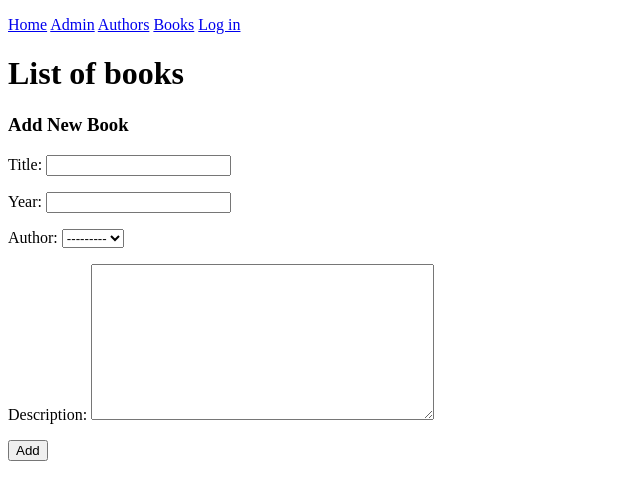
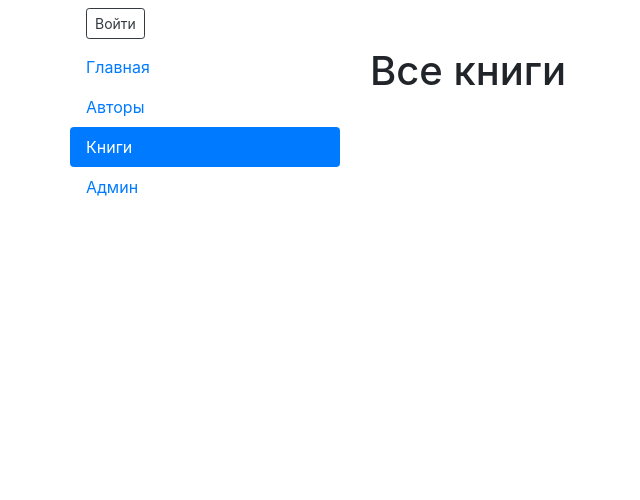
Before and after one commit to MelllivoraCapensis/library, a Django app: page /catalog/books/ in a window 1280 px wide. Shown: the top 500 px of the page, without its empty margins (0-640 px from the left). Run offline with Django 3.2, Linux system fonts and the light colour scheme; data that the repository does not hold is empty; some libraries are stand-ins or nearby versions.

Commit message:
add styles to register reader form

```diff
--- a/catalog/templates/base.html
+++ b/catalog/templates/base.html
@@ -1,3 +1,4 @@
+{% load static %}
 <!DOCTYPE html>
 <html lang="en">
 <head>
@@ -7,32 +8,65 @@
 			Library
 		{% endblock title %}
 	</title>
+	<link rel="stylesheet" href="https://stackpath.bootstrapcdn.com/bootstrap/4.3.1/css/bootstrap.min.css">
 </head>
 <body>
-	{% block navigation %}
-		<p>
+	<div class="container">
+		<div class="row">
+			<div class="navbar">
 				{% if user.is_authenticated %}
-				hello, {{ user }}
+					<span class="mr-3 p-1 ">
+						Привет, {{ user }}
+					</span>
+					{% if user.reader %}
+						<a class="btn  btn-outline-dark btn-sm mr-3 {% if request.resolver_match.url_name == 'reader_detail' %}disabled{% endif %}" href="{% url 'reader_detail' id=user.reader.id %}">
+							Мои книги
+						</a>
 					{% endif %}
-		</p>
-		<nav>
-			<a href="{% url 'home' %}">Home</a>
-			<a href="/admin">Admin</a>
-			<a href="{% url 'authors_list' %}">Authors</a>
-			<a href="{% url 'books_list' %}">Books</a>
-			{% if user.is_authenticated %}
-				<a href="{% url 'logout' %}">Log out</a>
+
+					<a class="btn btn-outline-dark btn-sm" href="{% url 'logout' %}">
+					Выйти
+					</a>
 				{% else %}
-				<a href="{% url 'login' %}">Log in</a>
+					<a class="btn btn-outline-dark btn-sm" href="{% url 'login' %}">
+						Войти
+					</a>
 				{% endif %}
-		</nav>
-	{% endblock navigation %}
+			</div>
+		</div>
+		<div class="row">
+			<ul class="nav col-3 nav-pills flex-column" id="v-pills-tab" role="tablist" aria-orientation="vertical">
+				<li class="nav-item">
+					<a href="{% url 'readers_list' %}" class="nav-link {% if request.resolver_match.url_name == 'readers_list' %}active{% endif %}">
+						Главная
+					</a>
+				</li>
+				<li class="nav-item">
+					<a href="{% url 'authors_list' %}" class="nav-link {% if request.resolver_match.url_name == 'authors_list' %}active{% endif %}">
+						Авторы
+					</a>
+				</li>
+				<li class="nav-item">
+					<a href="{% url 'books_list' %}" class="nav-link {% if request.resolver_match.url_name == 'books_list' %}active{% endif %}">
+						Книги
+					</a>
+				</li>
+				<li class="nav-item">
+					<a href="/admin" class="nav-link">
+						Админ
+					</a>
+				</li>
+			</ul>
+	        <div class="col-9">
 			  	{% block content %}
 					<h1>Library Site</h1>
 
 
 				{% endblock content %}
+			</div>
+		</div>
+	</div>
 
-
+	<script src="https://stackpath.bootstrapcdn.com/bootstrap/4.3.1/js/bootstrap.bundle.min.js" integrity="sha384-xrRywqdh3PHs8keKZN+8zzc5TX0GRTLCcmivcbNJWm2rs5C8PRhcEn3czEjhAO9o" crossorigin="anonymous"></script>
 </body>
 </html>
--- a/catalog/templates/catalog/author_form.html
+++ b/catalog/templates/catalog/author_form.html
@@ -1,10 +1,10 @@
 {% extends "base.html" %}
 
 {% block content %}
-	<h1>List of authors</h1>
-	<ul>
+	<h1>Все авторы</h1>
+	<ul class="list-group list-group-flush">
 	{% for author in authors %}
-		<li>
+		<li class="list-group-item">
 			<a href="{{ author.get_absolute_url }}">
 				{{ author }}
 			</a>
--- a/catalog/templates/catalog/book_form.html
+++ b/catalog/templates/catalog/book_form.html
@@ -1,20 +1,22 @@
 {% extends "base.html" %}
 
 {% block content %}
-	<h1>List of books</h1>
-	<ul>
+	<h1>Все книги</h1>
+	<ul class="list-group list-group-flush">
 	{% for book in books %}
-		<li>
+		<li class="list-group-item">
 			<a href="{{ book.get_absolute_url }}">
 				{{ book }}
 			</a>
 		</li>
 	{% endfor %}
 	</ul>
+	{% if perms.catalog.add_book %}
 		<h3>Add New Book</h3>
 		<form method="post">
 			{% csrf_token %}
 			{{ form.as_p }}
 			<button>Add</button>
 		</form>
+	{% endif %}
 {% endblock content %}
--- a/catalog/templates/catalog/reader_detail.html
+++ b/catalog/templates/catalog/reader_detail.html
@@ -8,10 +8,13 @@
 				<a href="{{ reader_book.get_absolute_url }}">
 					{{ reader_book }}
 				</a>
-				<a href="{% url 'book_delete_from_reader_list' reader_id=reader.id book_id=reader_book.id %}"> delete </a>
+				{% if user.id == reader.user.id %}
+					<a href="{% url 'book_delete_from_reader_list' reader_id=reader.id book_id=reader_book.id %}"> delete</a>
+				{% endif %}
 			</li>
 		{% endfor %}
 	</ul>
+	{% if user.id == reader.user.id %}
 		<h2>Recommended books</h2>
 		<form method="post">
 			{% csrf_token %}
@@ -25,4 +28,5 @@
 			{% endfor %}
 			<button>Добавить</button>
 		</form>
+	{% endif %}
 {% endblock content %}
--- a/catalog/urls.py
+++ b/catalog/urls.py
@@ -14,4 +14,6 @@ urlpatterns = [
 	path('reader/<int:id>/', views.reader_detail, name = 'reader_detail'),
 	path('reader/<int:reader_id>/book/<int:book_id>/delete/',
 		views.book_delete_from_reader_list, name = 'book_delete_from_reader_list'),
+	path('reader/<int:reader_id>/book/<int:book_id>/add/',
+		views.book_add_to_reader_list, name = 'book_add_to_reader_list')
 ]
--- a/catalog/views.py
+++ b/catalog/views.py
@@ -41,6 +41,16 @@ class BookCreateWithList(CreateView):
 class BookDetail(DetailView):
 	model = Book
 
+	def get_context_data(self, **kwargs):
+		user = self.request.user
+		# user_groups = list(user.groups.values_list('name', flat = True))
+		if hasattr(user, 'reader'):
+			kwargs['user_is_reader'] = True
+			user_book_ids = list([book.id for book in user.reader.books.all()])
+			if self.get_object().id in user_book_ids:
+				kwargs['book_in_reader_list'] = True
+		return super(DetailView, self).get_context_data(**kwargs)
+
 class BookUpdate(UpdateView):
 	model = Book
 	fields = '__all__'
@@ -66,7 +76,6 @@ def reader_create_with_list(request):
 
 def reader_detail(request, id):
 	reader = Reader.objects.get(id__exact = id)
-	user_id = reader.user.id
 
 	if request.method == 'POST':
 		for item in dict(request.POST):
@@ -79,7 +88,7 @@ def reader_detail(request, id):
 	recommended_books = Book.objects.all().exclude(id__in = reader_book_ids)
 
 	return render(request, 'catalog/reader_detail.html',
-		{'user_id': user_id, 'reader_books': reader_books,
+		{'reader_books': reader_books,
 		'recommended_books': recommended_books, 'reader': reader})
 
 def book_delete_from_reader_list(request, reader_id, book_id):
@@ -87,3 +96,14 @@ def book_delete_from_reader_list(request, reader_id, book_id):
 	book_to_delete = Book.objects.get(id__exact = book_id)
 	reader.books.remove(book_to_delete)
 	return redirect(reader.get_absolute_url())
+
+def book_add_to_reader_list(request, reader_id, book_id):
+	reader = Reader.objects.get(id = reader_id)
+	book_to_add = Book.objects.get(id__exact = book_id)
+	reader.books.add(book_to_add)
+	return redirect(reader.get_absolute_url())
+
+def get_current_path(request):
+	return {
+		'current_path': request.get_full_path()
+	}
--- a/library/settings.py
+++ b/library/settings.py
@@ -123,3 +123,7 @@ STATIC_URL = '/static/'
 
 LOGIN_REDIRECT_URL = reverse_lazy('home')
 LOGOUT_REDIRECT_URL = reverse_lazy('home')
+
+TEMPLATE_CONTEXT_PROCESSORS = [
+    'catalog.views.get_current_path',
+]
```
Also changed, not shown: catalog/templates/catalog/book_detail.html (+17 -5 lines), catalog/templates/catalog/readers_list.html (+23 -6 lines). Lines whose indentation alone changed are shown as unchanged.
